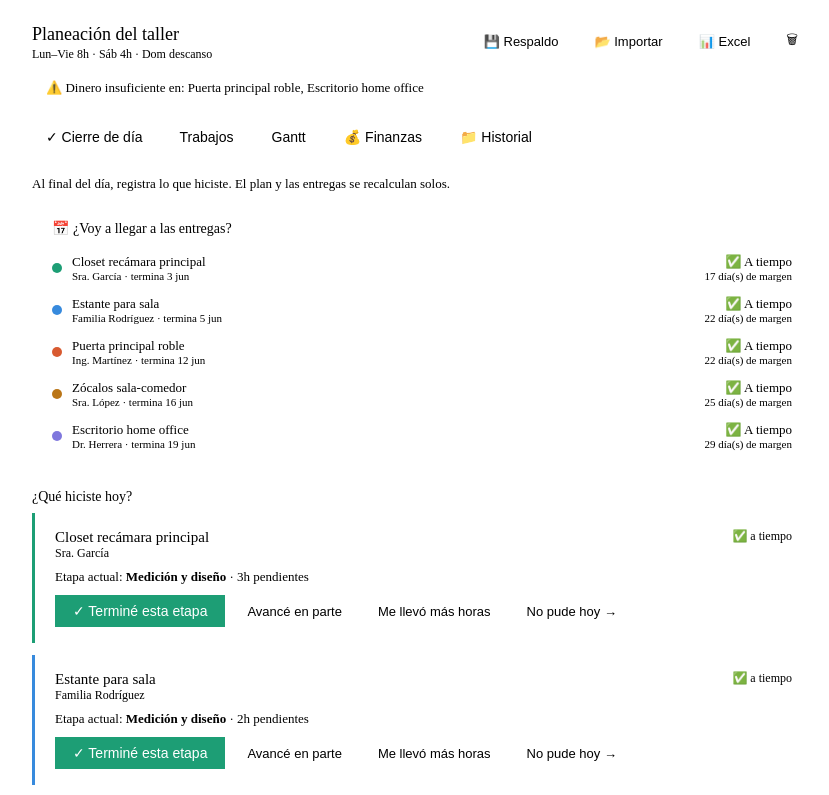
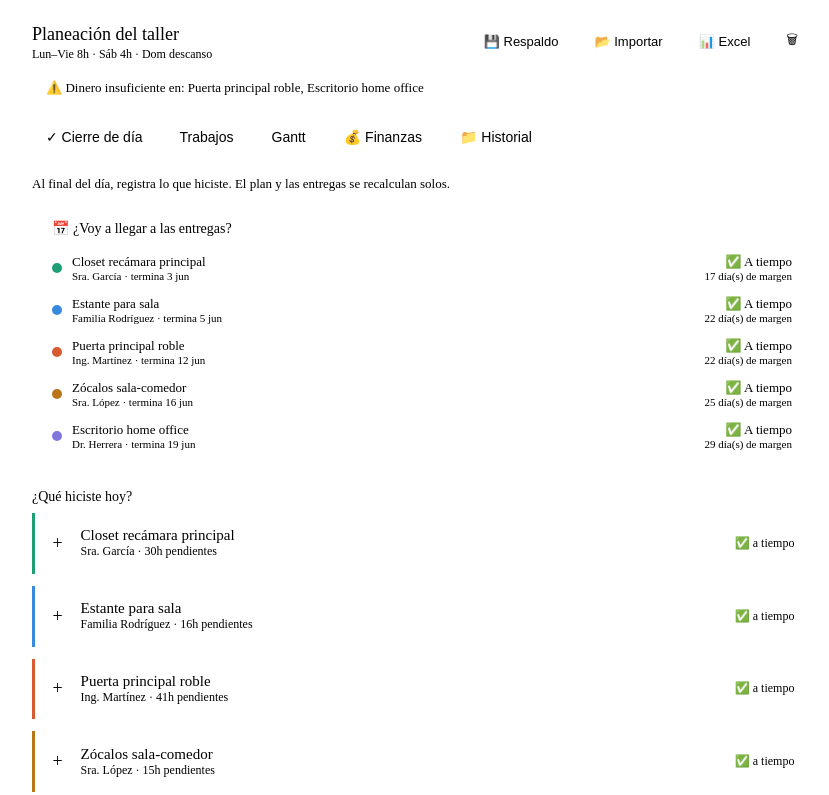
Before and after one commit to maussi1980/planificador-carpinteria, a React (Vite) app: page / in a window 1280 px wide. Shown: the top 795 px of the page, without its empty margins (218-1047 px from the left). Built offline with nearby package versions, Linux system fonts and the light colour scheme.

Commit message:
cierre de dia colapsable por etapas

```diff
--- a/src/App.jsx
+++ b/src/App.jsx
@@ -207,56 +207,100 @@ export default function App(){
     </div>
   );
 
-  // EtapaCierre: tarjeta de avance de una etapa
+  // Fechas estimadas por etapa de cada trabajo (para mostrar en el desglose)
+  const etapasFechas=useMemo(()=>{
+    const mapa={}; // jobId -> { etapaNombre: {inicio, fin} }
+    schedule.forEach(j=>{
+      mapa[j.id]={};
+      let cur=new Date(j.inicio);let restDia=horasDelDia(cur,excepciones);
+      j.etapas.forEach(e=>{
+        const p=pend(e);
+        if(p<=0){mapa[j.id][e.nombre]=null;return;}
+        const ini=new Date(cur);
+        let h=p;
+        while(h>0.001){const usado=Math.min(h,restDia);h=parseFloat((h-usado).toFixed(2));restDia=parseFloat((restDia-usado).toFixed(2));if(restDia<=0.001&&h>0.001){cur=addDays(cur,1);while(horasDelDia(cur,excepciones)===0)cur=addDays(cur,1);restDia=horasDelDia(cur,excepciones);}}
+        mapa[j.id][e.nombre]={inicio:ini,fin:new Date(cur)};
+        if(restDia<=0.001){cur=addDays(cur,1);while(horasDelDia(cur,excepciones)===0)cur=addDays(cur,1);restDia=horasDelDia(cur,excepciones);}
+      });
+    });
+    return mapa;
+  },[schedule,excepciones]);
+
+  // TarjetaCierre: proyecto colapsable con todas sus etapas
   const TarjetaCierre=({j})=>{
-    const ea=etapaActual(j);
-    const [modo,setModo]=useState(null); // null | 'parcial' | 'masHoras'
+    const [abierto,setAbierto]=useState(false);
+    const [editEtapa,setEditEtapa]=useState(null); // nombre de etapa en edición
+    const [modoEd,setModoEd]=useState(null); // 'parcial' | 'masHoras'
     const [val,setVal]=useState("");
-    if(!ea){
-      return <div style={{...S.card,borderLeft:`3px solid ${j.color}`,opacity:0.6}}>
-        <div style={{display:"flex",justifyContent:"space-between",alignItems:"center"}}>
-          <div><span style={{fontWeight:500}}>{j.nombre}</span> <span style={{fontSize:12,color:"var(--color-text-secondary)"}}>({j.cliente})</span></div>
-          <span style={{fontSize:12,color:"var(--color-text-success)",fontWeight:500}}>✅ Todo completado</span>
+    const sched_j=schedule.find(s=>s.id===j.id);
+    const hechas=j.etapas.reduce((s,e)=>s+num(e.hechas),0);
+    const plan=totalHoras(j);
+    const pctAvance=plan>0?Math.round((hechas/plan)*100):0;
+    const completo=totalPend(j)===0;
+    const fechas=etapasFechas[j.id]||{};
+
+    const cerrarEd=()=>{setEditEtapa(null);setModoEd(null);setVal("");};
+
+    return(
+      <div style={{...S.card,borderLeft:`3px solid ${j.color}`,opacity:completo?0.65:1,padding:0,overflow:"hidden"}}>
+        {/* header clickable */}
+        <div onClick={()=>setAbierto(a=>!a)} style={{display:"flex",justifyContent:"space-between",alignItems:"center",padding:"0.9rem 1.1rem",cursor:"pointer"}}>
+          <div style={{display:"flex",gap:10,alignItems:"center",flex:1,minWidth:0}}>
+            <span style={{fontSize:18,color:"var(--color-text-secondary)",width:18,flexShrink:0}}>{abierto?"−":"+"}</span>
+            <div style={{minWidth:0}}>
+              <div style={{fontWeight:500,fontSize:15}}>{j.nombre}</div>
+              <div style={{fontSize:12,color:"var(--color-text-secondary)"}}>{j.cliente} · {completo?"✅ completado":`${totalPend(j)}h pendientes`}{hechas>0&&!completo&&` · ${pctAvance}% hecho`}</div>
+            </div>
+          </div>
+          {j.fechaEntrega&&<span style={{fontSize:12,fontWeight:500,flexShrink:0,marginLeft:8,color:sched_j?.tarde?"var(--color-text-danger)":"var(--color-text-success)"}}>{sched_j?.tarde?"⚠️ tarde":"✅ a tiempo"}</span>}
         </div>
-      </div>;
-    }
-    const sched_j=schedule.find(s=>s.id===j.id);
-    return(
-      <div style={{...S.card,borderLeft:`3px solid ${j.color}`}}>
-        <div style={{display:"flex",justifyContent:"space-between",alignItems:"flex-start",marginBottom:8}}>
-          <div><div style={{fontWeight:500,fontSize:15}}>{j.nombre}</div><div style={{fontSize:12,color:"var(--color-text-secondary)"}}>{j.cliente}</div></div>
-          {j.fechaEntrega&&<span style={{fontSize:12,fontWeight:500,color:sched_j?.tarde?"var(--color-text-danger)":"var(--color-text-success)"}}>{sched_j?.tarde?"⚠️ va tarde":"✅ a tiempo"}</span>}
-        </div>
-        <div style={{fontSize:13,marginBottom:10}}>
-          <span style={{color:"var(--color-text-secondary)"}}>Etapa actual: </span>
-          <strong>{ea.nombre}</strong>
-          <span style={{color:"var(--color-text-secondary)"}}> · {pend(ea)}h pendientes{num(ea.hechas)>0&&` (${num(ea.hechas)}h ya hechas)`}</span>
-        </div>
-        {modo===null&&(
-          <div style={{display:"flex",gap:8,flexWrap:"wrap"}}>
-            <button style={S.btnG} onClick={()=>completarEtapa(j.id,ea.nombre)}>✓ Terminé esta etapa</button>
-            <button style={S.btn} onClick={()=>{setModo("parcial");setVal("");}}>Avancé en parte</button>
-            <button style={S.btn} onClick={()=>{setModo("masHoras");setVal(num(ea.horas));}}>Me llevó más horas</button>
-            <button style={S.btn} onClick={()=>pedirMover(j.id,nextWork(addDays(new Date(),1),excepciones))}>No pude hoy →</button>
-          </div>
-        )}
-        {modo==="parcial"&&(
-          <div style={{display:"flex",gap:8,alignItems:"center",flexWrap:"wrap"}}>
-            <span style={{fontSize:13}}>¿Cuántas horas avancé hoy?</span>
-            <input type="number" min={0.5} step={0.5} max={pend(ea)} value={val} onChange={e=>setVal(e.target.value)} placeholder="h" style={{width:70}} autoFocus/>
-            <button style={S.btnG} onClick={()=>{if(num(val)>0)avanzarHoras(j.id,ea.nombre,val);setModo(null);}}>Registrar</button>
-            <button style={S.btn} onClick={()=>setModo(null)}>Cancelar</button>
-          </div>
-        )}
-        {modo==="masHoras"&&(
-          <div style={{display:"flex",gap:8,alignItems:"center",flexWrap:"wrap"}}>
-            <span style={{fontSize:13}}>Esta etapa en realidad lleva:</span>
-            <input type="number" min={num(ea.hechas)} step={0.5} value={val} onChange={e=>setVal(e.target.value)} style={{width:70}} autoFocus/>
-            <span style={{fontSize:13,color:"var(--color-text-secondary)"}}>h totales (eran {num(ea.horas)}h)</span>
-            <button style={S.btnG} onClick={()=>{ajustarHorasReales(j.id,ea.nombre,val);setModo(null);}}>Actualizar</button>
-            <button style={S.btn} onClick={()=>setModo(null)}>Cancelar</button>
-          </div>
-        )}
+        {/* barra de avance */}
+        {hechas>0&&<div style={{height:3,background:"var(--color-background-secondary)",margin:"0 1.1rem 0.6rem"}}><div style={{width:pctAvance+"%",height:"100%",background:"#1D9E75"}}/></div>}
+
+        {/* etapas expandidas */}
+        {abierto&&<div style={{padding:"0 1.1rem 0.9rem"}}>
+          {j.etapas.map((e,i)=>{
+            const p=pend(e);const hecho=p<=0;const enParte=num(e.hechas)>0&&!hecho;
+            const f=fechas[e.nombre];const enEd=editEtapa===e.nombre;
+            return(
+              <div key={i} style={{padding:"8px 0",borderTop:i>0?"0.5px solid var(--color-border-tertiary)":"none"}}>
+                <div style={{display:"flex",alignItems:"center",gap:8,flexWrap:"wrap"}}>
+                  <span style={{fontSize:15,flexShrink:0}}>{hecho?"✅":enParte?"🔵":"⬜"}</span>
+                  <div style={{flex:1,minWidth:100}}>
+                    <div style={{fontSize:13,fontWeight:hecho?400:500,textDecoration:hecho?"line-through":"none",color:hecho?"var(--color-text-secondary)":"var(--color-text-primary)"}}>{e.nombre}</div>
+                    <div style={{fontSize:11,color:"var(--color-text-secondary)"}}>
+                      {hecho?`${num(e.horas)}h completadas`:`${num(e.hechas)}/${num(e.horas)}h${f?` · ${fmtShort(f.inicio)}`:""}`}
+                    </div>
+                  </div>
+                  {!hecho&&!enEd&&<div style={{display:"flex",gap:6,flexShrink:0}}>
+                    <button style={{...S.btn,padding:"3px 10px",fontSize:12,color:"#1D9E75",borderColor:"#1D9E75"}} onClick={()=>completarEtapa(j.id,e.nombre)}>✓ Listo</button>
+                    <button style={{...S.btn,padding:"3px 10px",fontSize:12}} onClick={()=>{setEditEtapa(e.nombre);setModoEd("parcial");setVal("");}}>+ horas</button>
+                  </div>}
+                  {hecho&&<button style={{...S.btn,padding:"2px 8px",fontSize:11}} onClick={()=>setTrabajos(t=>t.map(x=>x.id!==j.id?x:{...x,etapas:x.etapas.map(et=>et.nombre===e.nombre?{...et,hechas:0}:et)}))}>deshacer</button>}
+                </div>
+                {/* edición inline */}
+                {enEd&&modoEd==="parcial"&&<div style={{display:"flex",gap:6,alignItems:"center",marginTop:8,paddingLeft:24,flexWrap:"wrap"}}>
+                  <span style={{fontSize:12}}>Horas hechas hoy:</span>
+                  <input type="number" min={0.5} step={0.5} max={p} value={val} onChange={ev=>setVal(ev.target.value)} placeholder="h" style={{width:64}} autoFocus/>
+                  <button style={{...S.btnG,padding:"3px 10px",fontSize:12}} onClick={()=>{if(num(val)>0)avanzarHoras(j.id,e.nombre,val);cerrarEd();}}>Guardar</button>
+                  <button style={{...S.btn,padding:"3px 8px",fontSize:12}} onClick={()=>setModoEd("masHoras")}>llevó más horas</button>
+                  <button style={{...S.btn,padding:"3px 8px",fontSize:12}} onClick={cerrarEd}>✕</button>
+                </div>}
+                {enEd&&modoEd==="masHoras"&&<div style={{display:"flex",gap:6,alignItems:"center",marginTop:8,paddingLeft:24,flexWrap:"wrap"}}>
+                  <span style={{fontSize:12}}>Total real de la etapa:</span>
+                  <input type="number" min={num(e.hechas)} step={0.5} value={val||num(e.horas)} onChange={ev=>setVal(ev.target.value)} style={{width:64}} autoFocus/>
+                  <span style={{fontSize:12,color:"var(--color-text-secondary)"}}>h (eran {num(e.horas)}h)</span>
+                  <button style={{...S.btnG,padding:"3px 10px",fontSize:12}} onClick={()=>{ajustarHorasReales(j.id,e.nombre,val||num(e.horas));cerrarEd();}}>Actualizar</button>
+                  <button style={{...S.btn,padding:"3px 8px",fontSize:12}} onClick={cerrarEd}>✕</button>
+                </div>}
+              </div>
+            );
+          })}
+          {/* acción posponer todo el trabajo */}
+          {!completo&&<div style={{marginTop:10,paddingTop:8,borderTop:"0.5px solid var(--color-border-tertiary)"}}>
+            <button style={{...S.btn,padding:"4px 12px",fontSize:12}} onClick={()=>pedirMover(j.id,nextWork(addDays(new Date(),1),excepciones))}>📆 No pude avanzar — posponer este trabajo</button>
+          </div>}
+        </div>}
       </div>
     );
   };
```
